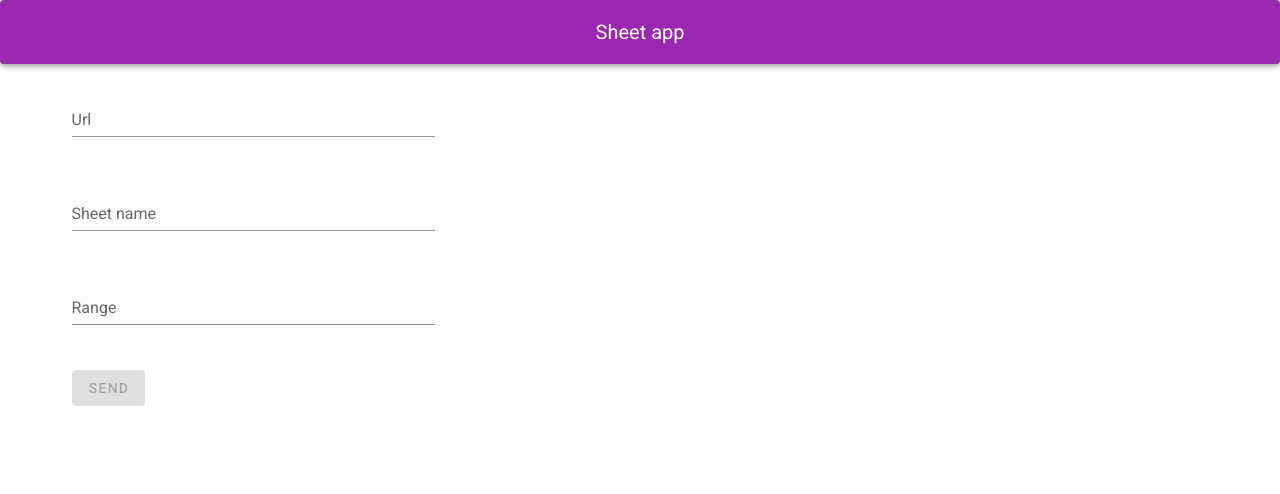
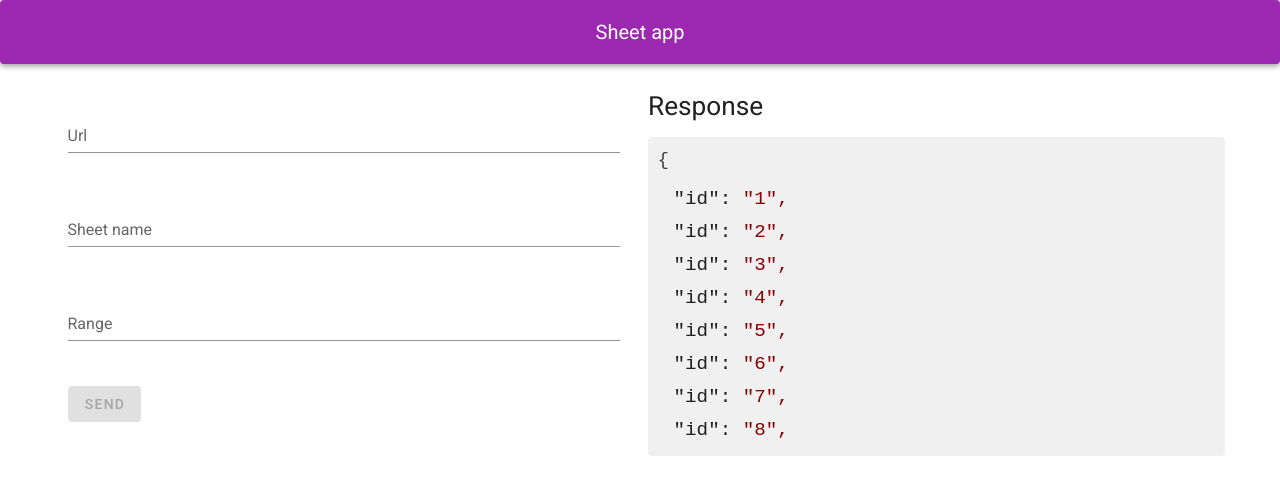
Before and after one commit to hvini/vue-sheet, a Vue app: page / in a window 1280 px wide. Shown: the top 494 px of the page. Built offline with nearby package versions, Linux system fonts and the light colour scheme.

Commit message:
validacao dos inputs e design do bloco de codigo fonte

```diff
--- a/src/App.vue
+++ b/src/App.vue
@@ -1,18 +1,21 @@
 <template>
   <v-app>
     <Navbar/>
-    <v-container>
+    <v-container class="my-5">
+      <v-layout row wrap>
+        <v-flex xs12 md6>
+          <v-card class="pa-2" flat>
             <v-form ref="form" v-model="valid">
-          <v-col md="4">
+                <v-col md="auto">
                   <v-text-field v-model="url" label="Url" :rules="urlRules" required></v-text-field>
                 </v-col>
-          <v-col md="4">
+                <v-col md="auto">
                   <v-text-field v-model="sheetName" label="Sheet name" :rules="sheetNameRules" required></v-text-field>
                 </v-col>
-          <v-col md="4">
+                <v-col md="auto">
                   <v-text-field v-model="range" label="Range" :rules="rangeRules" required></v-text-field>
                 </v-col>
-          <v-col md="4">
+                <v-col md="auto">
                   <v-btn
                     :disabled="!valid"
                     color="success"
@@ -20,6 +23,27 @@
                   </v-btn>
                 </v-col>
             </v-form>
+          </v-card>
+        </v-flex>
+        <v-flex xs12 md6>
+          <h5 class="pa-2" style="font-size: 1.64rem; line-height: 110%; font-weight: 400">Response</h5>
+          <v-card class="pa-2" style="font-size: 1.2rem;" flat>
+            <code style="font-size: 1em; display: block; overflow-x: auto; padding: 0.5em; background: rgb(240, 240, 240) none repeat scroll 0% 0%; color: rgb(68, 68, 68);">
+              <section style="overflow-y: scroll; max-height: 300px;">
+                <pre style="white-space: pre-line;">
+                  {
+                    <v-list-item v-for="index in 10" :key="index" style="margin-bottom: -15px;">
+                      <pre style="white-space: nowrap;">
+                        <span>"id":</span> <span style="color: rgb(136, 0, 0);" v-if="index < 10">"{{ index }}",</span> <span style="color: rgb(136, 0, 0);" v-if="index == 10">"{{ index }}"</span>
+                      </pre>
+                    </v-list-item>
+                  }
+                </pre>
+              </section>
+            </code>
+          </v-card>
+        </v-flex>
+      </v-layout>
     </v-container>
   </v-app>
 </template>
```
Lines whose indentation alone changed are shown as unchanged.
